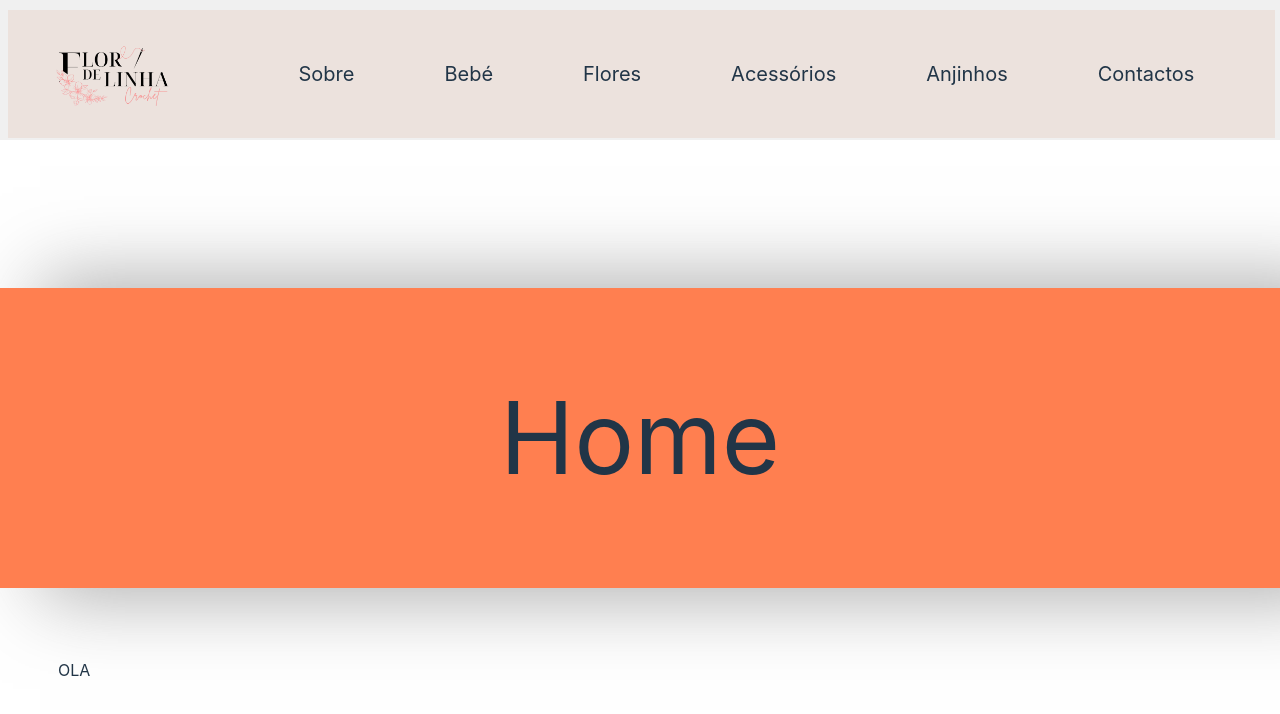
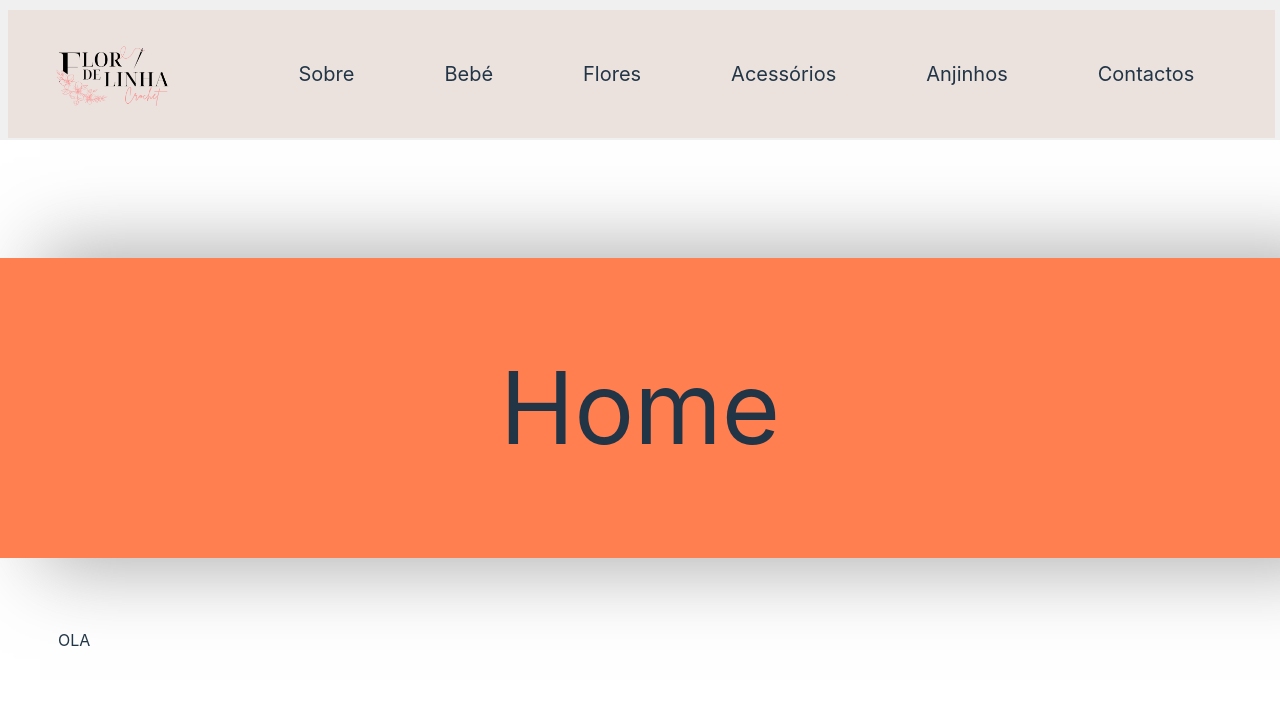
Before and after one commit to ozefreitas/flordelinha_website, a React (Vite) app: page / in a window 1280 px wide. Shown: the top 714 px of the page. Built offline with nearby package versions, Linux system fonts and the light colour scheme.

Commit message:
margin top is now a fixed value

```diff
--- a/src/components/PageTitle/PageTitle.tsx
+++ b/src/components/PageTitle/PageTitle.tsx
@@ -60,7 +60,7 @@ export default function PageTitle({
       style={{
         height: `${pageTitleHeight}px`,
         position: isSticky ? "fixed" : "relative",
-        marginTop: !isSticky ? "35dvh" : `${lastPosition}px`,
+        marginTop: !isSticky ? "250px" : `${lastPosition}px`,
         width: isSticky ? "100%" : "",
         fontSize: `${pageTitleFontSize}px`,
       }}
```
